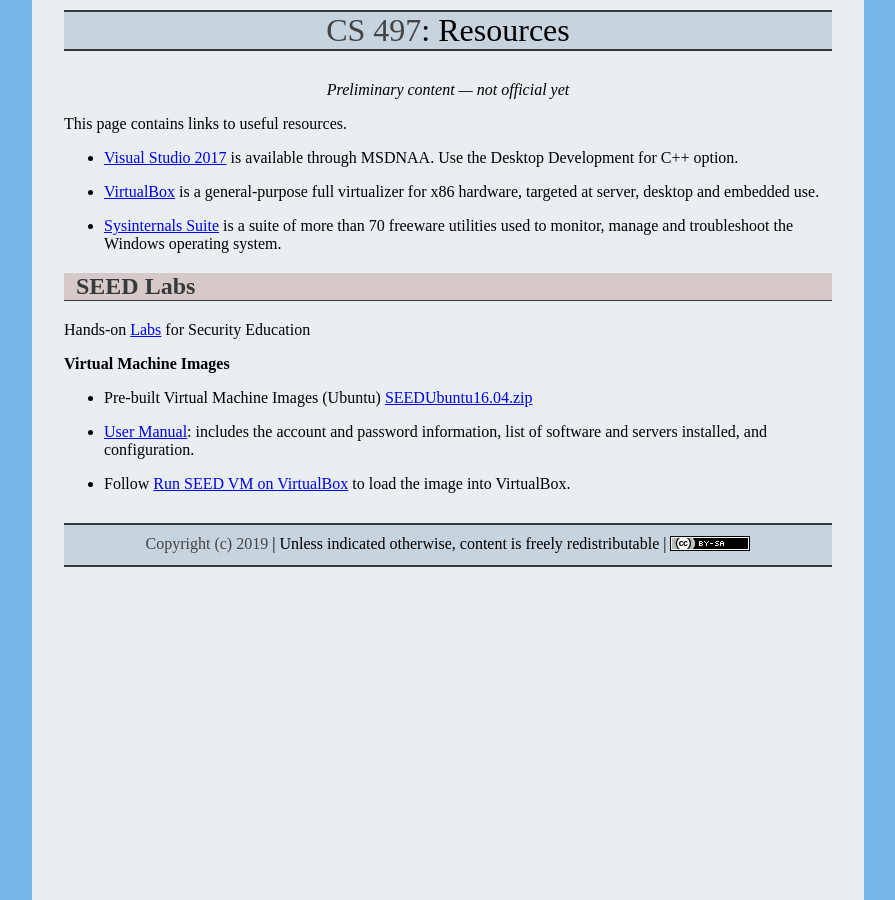
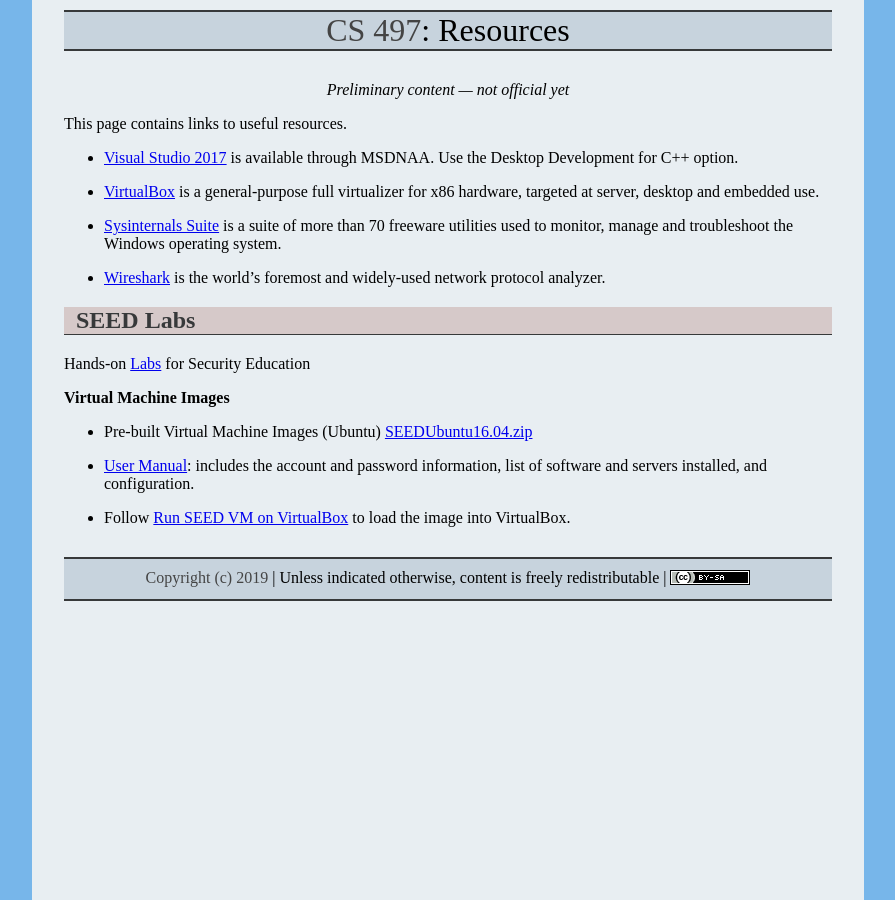
Before and after one commit to ycpcs/cs497-spring2019, a Jekyll site: the page built from resources/index.md, in a window 1280 px wide. Shown: the whole page, without its empty margins (192-1087 px from the left). Built offline with Jekyll 4.4.1, drawn with Linux system fonts in a browser that asks for light colours.

Commit message:
Update index.md

```diff
--- a/resources/index.md
+++ b/resources/index.md
@@ -11,6 +11,8 @@ This page contains links to useful resources.
 
 - [Sysinternals Suite](https://docs.microsoft.com/en-us/sysinternals/) is a suite of more than 70 freeware utilities used to monitor, manage and troubleshoot the Windows operating system.
 
+- [Wireshark](https://www.wireshark.org/#download) is the world’s foremost and widely-used network protocol analyzer.
+
 SEED Labs
 ----------------------------------
 Hands-on [Labs](http://www.cis.syr.edu/~wedu/seed/Labs_16.04/) for Security Education
```
